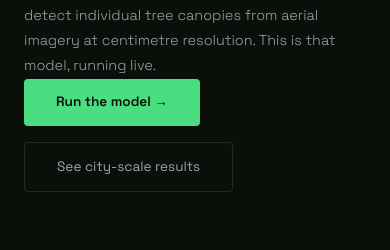
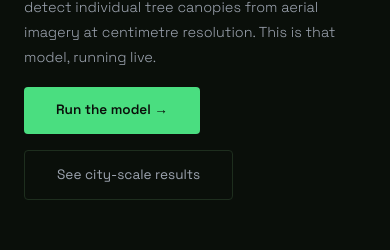
Before and after one commit to BartekTedys/barttedys, a Next.js app: page / in a window 390 px wide. Shown: the part 390-640 px from the top of the page. Built offline with nearby package versions, Linux system fonts and the light colour scheme; no server answers.

Commit message:
Mobile version fixes

```diff
--- a/src/components/Hero.tsx
+++ b/src/components/Hero.tsx
@@ -99,7 +99,7 @@ export default function Hero() {
             I trained a YOLOv11x segmentation model to detect individual tree canopies
             from aerial imagery at centimetre resolution. This is that model, running live.
           </p>
-          <div style={{ display: 'flex', gap: '1rem', flexWrap: 'wrap', alignItems: 'center' }}>
+          <div style={{ display: 'flex', gap: '1rem', flexWrap: 'wrap', alignItems: 'center', paddingTop: '1rem' }}>
             <a href="#demo" style={{
               padding: '0.85rem 2rem', background: 'var(--green-primary)', color: '#0a0f0a',
               borderRadius: '4px', fontSize: 'clamp(0.85rem, 1.2vw, 0.95rem)', fontWeight: 600,
--- a/src/components/ModelInfo.tsx
+++ b/src/components/ModelInfo.tsx
@@ -91,7 +91,7 @@ export default function ModelInfo() {
             top: 0,
             right: 0,
             bottom: '1px',
-            width: '4rem',
+            width: '3rem',
             background: 'linear-gradient(to right, transparent, var(--surface))',
             pointerEvents: 'none',
           }} />
```
